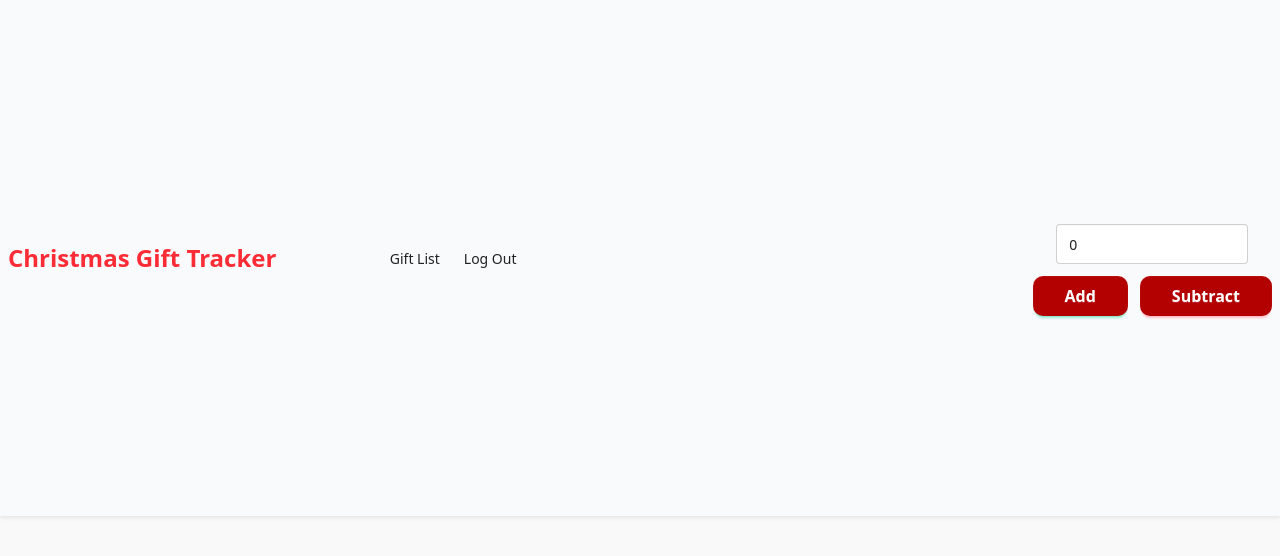
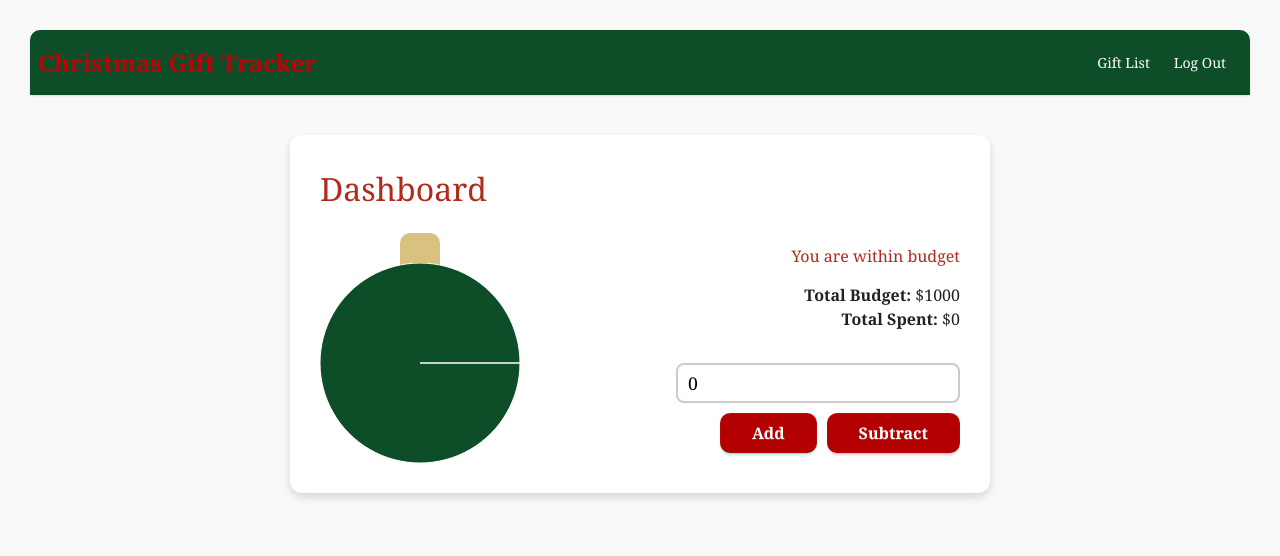
Before and after one commit to Gracie-Curiel/CMPS3390-Project3, a React (Vite) app in the folder christmas-app/: page /Dashboard in a window 1280 px wide. Shown: the top 556 px of the page. Built offline with nearby package versions, Linux system fonts and the light colour scheme.

Commit message:
Styling for dashboard

```diff
--- a/christmas-app/package.json
+++ b/christmas-app/package.json
@@ -14,7 +14,7 @@
     "react": "^19.1.1",
     "react-dom": "^19.2.0",
     "react-router-dom": "^7.9.6",
-    "recharts": "^3.4.1"
+    "recharts": "^3.5.0"
   },
   "devDependencies": {
     "@eslint/js": "^9.36.0",
--- a/christmas-app/src/views/Dashboard.css
+++ b/christmas-app/src/views/Dashboard.css
@@ -1,32 +1,98 @@
-/* Dashboard.css */
+/* Whole page background */
+.dashboard-page {
+  min-height: 100vh;
+  padding: 30px;
+  font-family: Georgia, serif;
 
-/* Navbar background and shadow */
-.navbar {
-  background-color: #f9fafb; /* Slightly lighter than base-100 */
-  box-shadow: 0 2px 4px rgba(0, 0, 0, 0.08);
-  position: sticky;
-  top: 0;
-  z-index: 50;
+  background:
+    linear-gradient(
+      rgba(255, 255, 255, 0.126)
+    ),
+    url("https://encrypted-tbn0.gstatic.com/images?q=tbn:ANd9GcQJ2_otMY2_tfGlT8Qfx6CUjRYvBK3_y9pRlw&s");
 }
 
-/* Hover transition for links */
-.navbar a {
-  transition: color 0.3s ease, background-color 0.3s ease;
+/* Navbar */
+.dashboard-nav {
+  background-color: #0d4d27;
+  color: white;
+  border-radius: 10px 10px 0 0;
 }
 
-.navbar a:hover {
-  color: #2563eb; /* Tailwind blue-600 */
+/* Dashboard card */
+.dashboard-card {
+  background: white;
+  width: 700px;
+  margin: 40px auto;
+  padding: 30px;
+  border-radius: 12px;
+  box-shadow: 0 4px 8px rgba(0,0,0,0.15);
 }
 
-/* Dropdown menu styling */
-.menu ul {
-  border-radius: 0.5rem;
-  box-shadow: 0 2px 8px rgba(0, 0, 0, 0.1);
+/* Title */
+.dash-title {
+  color: #b32a1c;
+  font-size: 2rem;
+  margin-bottom: 20px;
 }
 
-/* Active or focused link */
-.menu a:focus,
-.menu a:active {
-  background-color: #e0e7ff; /* blue-100 */
-  font-weight: 500;
+/* Chart and text */
+.dashboard-content {
+  display: flex;
+  justify-content: space-between;
+  align-items: center;
 }
+
+/* Ornament */
+
+.ornament-container {
+  text-align: center;
+}
+
+.ornament-top {
+  width: 40px;
+  height: 40px;
+  background: #d9c27f;
+  border-radius: 10px 10px 0 0;
+  margin: 0 auto -10px auto;
+}
+
+
+/* Panel */
+
+.stats-panel {
+  text-align: right;
+}
+
+.over-budget {
+  color: #b32a1c;
+  margin-bottom: 15px;
+}
+
+.input-area {
+  margin-top: 20px;
+}
+
+.button-row {
+  display: flex;
+  gap: 10px;
+  justify-content: flex-end;
+  margin-top: 10px;
+}
+
+/* Input */
+
+.input-area input {
+  background: white;
+  color: black;
+  border: 2px solid #ccc;
+  padding: 10px;
+  font-size: 1.1rem;
+}
+
+.input-area input::placeholder {
+  color: #666;
+}
+
+.input-area input {
+  border-radius: 8px;
+}
--- a/christmas-app/src/views/Dashboard.jsx
+++ b/christmas-app/src/views/Dashboard.jsx
@@ -5,71 +5,103 @@ import { PieChart, Pie, Cell, Tooltip } from "recharts";
 
 export default function Dashboard() {
   // state variables
-  const [totalBudget, setTotalBudget] = useState(0);
+  const [totalBudget, setTotalBudget] = useState(1000);
   const [totalSpent, setTotalSpent] = useState(0);
   const [userInput, setUserInput] = useState(0);
 
-  // handlers for updating totalSpent
-  const handleClick1 = () => {
+  // update handlers
+  const handleAdd = () => {
     setTotalSpent(totalSpent + Number(userInput));
   };
 
-  const handleClick2 = () => {
+  const handleSubtract = () => {
     setTotalSpent(totalSpent - Number(userInput));
   };
 
-  // chart data
+  // pie chart data
   const data = [
-    { name: "Total-Budget", value: totalBudget },
-    { name: "Total-Spent", value: totalSpent },
+    { name: "Remaining", value: totalBudget - totalSpent },
+    { name: "Spent", value: totalSpent },
   ];
-  const Colors = ["#4CAF50", "#FF6B6B"];
+
+  const Colors = ["#0d4d27", "#b32a1c"]; // green, red
 
   return (
-    <div className="navbar bg-base-100 shadow-sm">
-      {/* NAV BAR */}
+    <div className="dashboard-page">
+
+      {/* NAVBAR */}
+      <div className="navbar bg-base-100 shadow-sm dashboard-nav">
         <div className="flex-1">
-        <a className="text-2xl font-bold text-red-500">Christmas Gift Tracker</a>
+          <a className="text-2xl font-bold text-red-700">
+            Christmas Gift Tracker
+          </a>
         </div>
         <div className="flex-none">
           <ul className="menu menu-horizontal px-1">
-          <li>
-            <a>Gift List</a>
-          </li>
-          <li>
-            <Link to="/Signin">Log Out</Link>
-          </li>
+            <li><a>Gift List</a></li>
+            <li><Link to="/Signin">Log Out</Link></li>
           </ul>
         </div>
+      </div>
 
-      {/* PIE CHART */}
-      <PieChart width={500} height={500}>
-        <Pie data={data} dataKey="value" nameKey="name" outerRadius={200}>
+      {/* MAIN DASHBOARD CARD */}
+      <div className="dashboard-card">
+        <h1 className="dash-title">Dashboard</h1>
+
+        <div className="dashboard-content">
+          {/* Ornament chart */}
+          <div className="ornament-container">
+            <div className="ornament-top"></div>
+
+            <PieChart width={200} height={200}>
+              <Pie
+                data={data}
+                dataKey="value"
+                outerRadius={100}
+              >
                 {data.map((entry, index) => (
                   <Cell key={index} fill={Colors[index]} />
                 ))}
               </Pie>
               <Tooltip />
             </PieChart>
+          </div>
 
-      {/* USER INPUT */}
-      <div className="flex flex-col items-center mt-6">
+          {/* SIDE TEXT */}
+          <div className="stats-panel">
+            <h2 className="over-budget">
+              {totalSpent > totalBudget
+                ? "You are over budget"
+                : "You are within budget"}
+            </h2>
+
+            <p><strong>Total Budget:</strong> ${totalBudget}</p>
+            <p><strong>Total Spent:</strong> ${totalSpent}</p>
+
+            {/* User Input */}
+            <div className="input-area">
               <input
                 type="number"
                 value={userInput}
                 onChange={(e) => setUserInput(e.target.value)}
-          className="input input-bordered w-48 mb-3"
+                className="input input-bordered mt-3 w-full"
                 placeholder="Enter gift price"
               />
-        <div className="flex gap-3">
-          <button onClick={handleClick1} className="btn btn-success">
+
+              <div className="button-row">
+                <button onClick={handleAdd} className="btn btn-success">
                   Add
                 </button>
-          <button onClick={handleClick2} className="btn btn-error">
+                <button onClick={handleSubtract} className="btn btn-error">
                   Subtract
                 </button>
               </div>
             </div>
+
+          </div>
+        </div>
+      </div>
+
     </div>
   );
 }
```
Also changed, not shown: 2 other files (tests, documents, lock files or other folders). Lines whose indentation alone changed are shown as unchanged.
